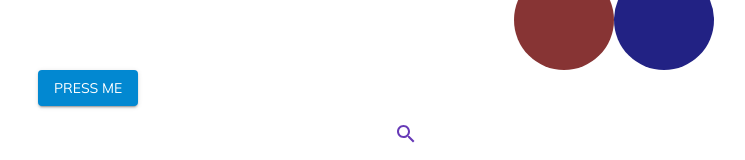
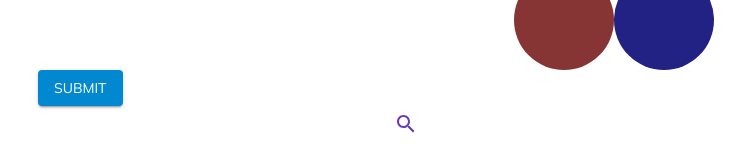
Before and after one commit to trigbitAnuj/mui-frontend, a Next.js app: page /animation in a window 1280 px wide. Shown: the part 1762-1922 px from the top of the page, without its empty margins (26-771 px from the left). Built offline with nearby package versions, Linux system fonts and the light colour scheme.

Commit message:
Update animationComponent.tsx

```diff
--- a/components/animationComponent.tsx
+++ b/components/animationComponent.tsx
@@ -1,5 +1,5 @@
 import React from "react";
-import styles from "./Animation.module.css";
+import styles from "@/styles/animation.module.css";
 import {
   Box,
   Button,
@@ -93,7 +93,7 @@ export const AnimationComponent = () => {
           variant="contained"
           color="info"
         >
-          press me
+          Submit
         </Button>
 
         <Box className={styles.search_container}>
@@ -103,13 +103,12 @@ export const AnimationComponent = () => {
             />
           </Button>
           <Box
-            className={styles.input_container}
+            className={`${open ? styles.input_styles : styles.input_container}`}
             style={
               open
                 ? {
                     width: "inherit ",
-                    padding: "2px",
-                    border: "1px solid black",
+                    display: "flex",
                   }
                 : { width: 0 }
             }
```
